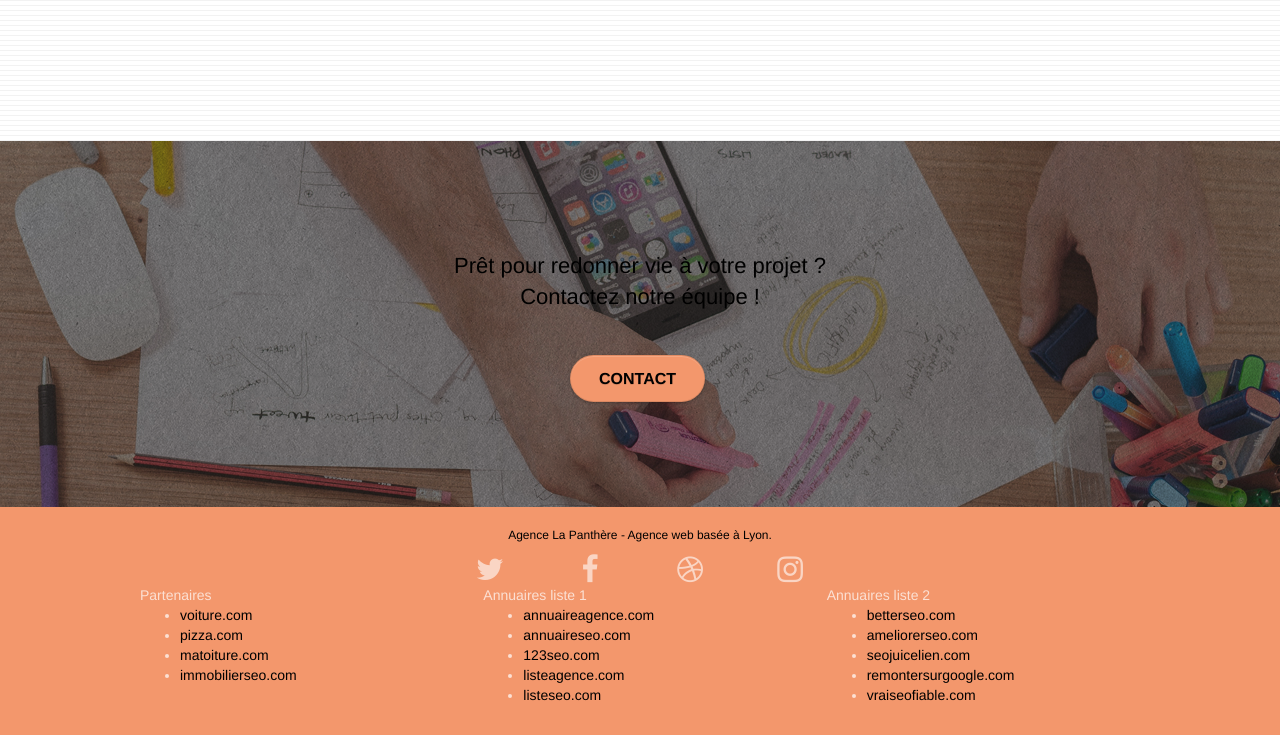
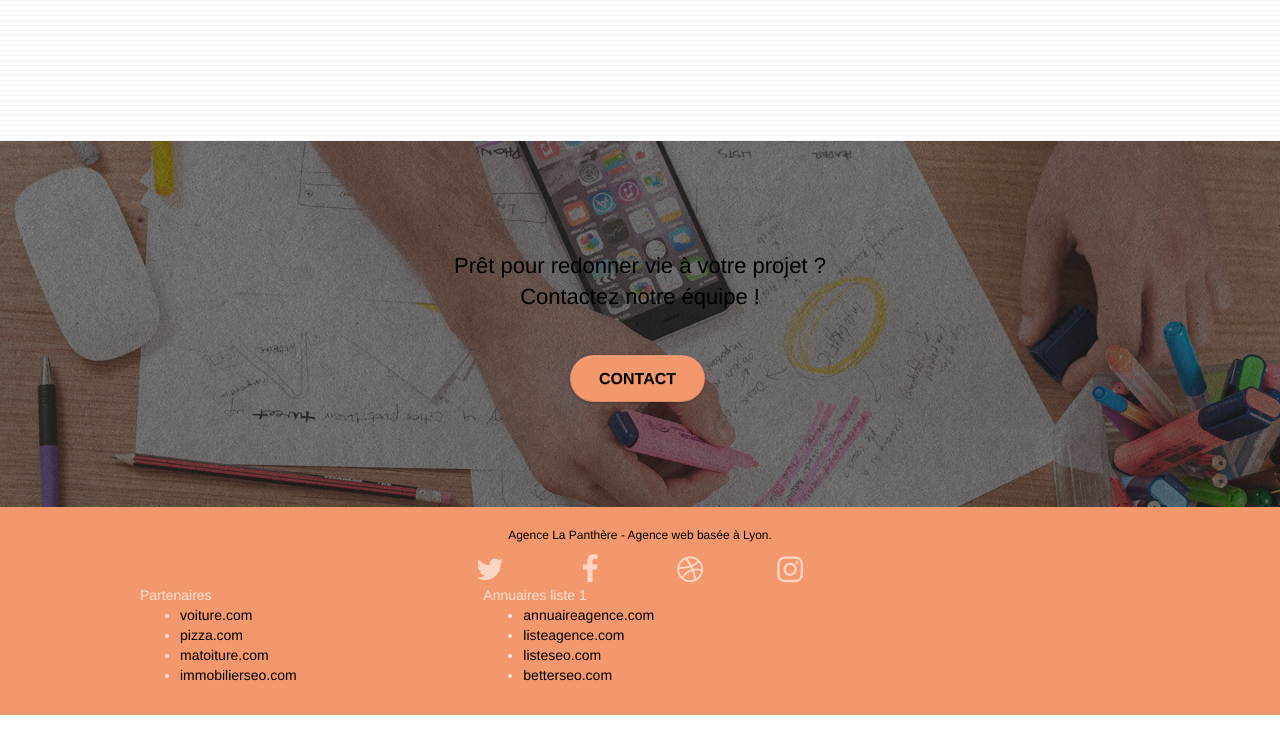
Before and after one commit to TPoulat/OpenClassRooms---P4-SEO, a plain HTML site: page index.html in a window 1280 px wide. Shown: the part 2848-3583 px from the top of the page. Drawn offline with Linux system fonts and the light colour scheme.

Commit message:
modif site

```diff
--- a/index.html
+++ b/index.html
@@ -300,20 +300,9 @@
 								Annuaires liste 1
 								<ul>
 									<li><a href="annuaireagence.com">annuaireagence.com</a></li>
-									<li><a href="annuaireseo.com">annuaireseo.com</a></li>
-									<li><a href="123seoture.com">123seo.com</a></li>
 									<li><a href="listeagence.com">listeagence.com</a></li>
 									<li><a href="listeseo.com">listeseo.com</a></li>
-								</ul>
-							</div>
-							<div class="col-sm-4">
-								Annuaires liste 2
-								<ul>
 									<li><a href="betterseo.com">betterseo.com</a></li>
-									<li><a href="ameliorerseo.com">ameliorerseo.com</a></li>
-									<li><a href="seojuicelien.com">seojuicelien.com</a></li>
-									<li><a href="remontersurgoogle.com">remontersurgoogle.com</a></li>
-									<li><a href="vraiseofiable.com">vraiseofiable.com</a></li>
 								</ul>
 							</div>
 						</div>
```
